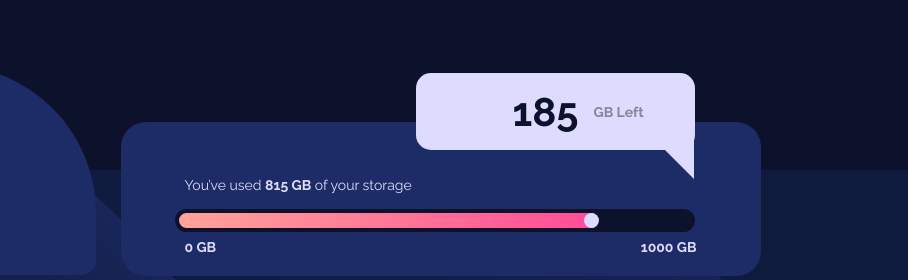
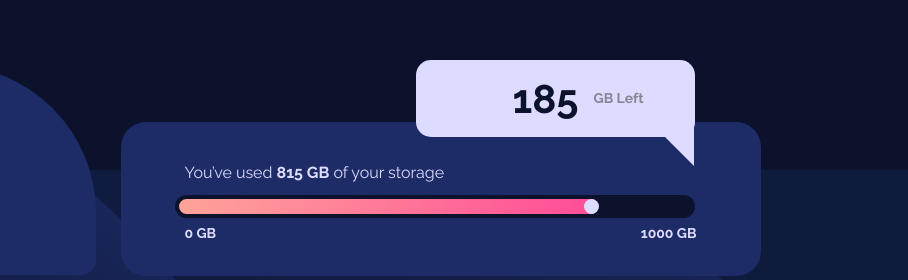
Before and after one commit to lmpko/frontendmentor-fylo-data-storage-component-master, a plain HTML site: page index.html in a window 1280 px wide. Shown: the part 230-510 px from the top of the page, 372-1280 px from the left. Drawn offline with Linux system fonts and the light colour scheme; files whose address does not match are found by name.

Commit message:
css updated for info

```diff
--- a/app.css
+++ b/app.css
@@ -58,8 +58,10 @@ body{
     font-weight: 700;
 }
 
-.info-container p{
-    padding-top: 1.5625rem;
+.info-container h1{
+    font-size: 1rem ;
+    padding-top: 1.9375rem ;
+    font-weight: 400;
 }
 
 .storage-range{
@@ -150,10 +152,9 @@ input[type="range"] {
         margin-top: 3.5625rem;
         height: 9.625rem ;
     }
-    .info-container p{
+    .info-container h1{
         align-self: start;
         padding-left: 10%;
-        padding-top: 2.5625rem;
     }
 
     .icons-menu{
--- a/index.html
+++ b/index.html
@@ -29,15 +29,15 @@
   </div>
 
   <div class="info-container">
-    <p>
+    <h1>
       You’ve used <span>815 GB</span> of your storage
-    </p>
+    </h1>
 
     <div class="storage-range">
       <span>
         0 GB
       </span>
-      <input type="range" value="815" min="0" max="1000" name="storage" id="storage" disabled>
+      <input type="range" value="815" min="0" max="1000" name="storage" id="storage" aria-label="storage-range" disabled>
       <span>
         1000 GB
       </span>
```
